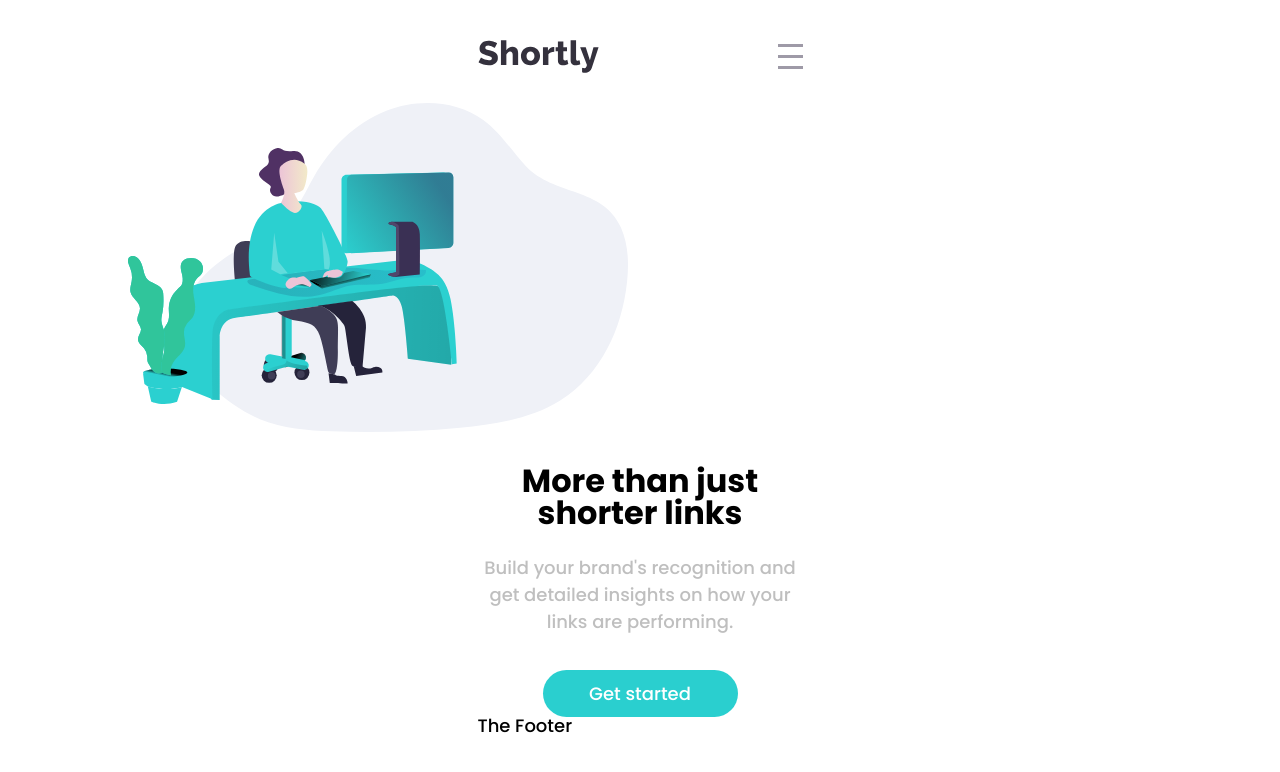
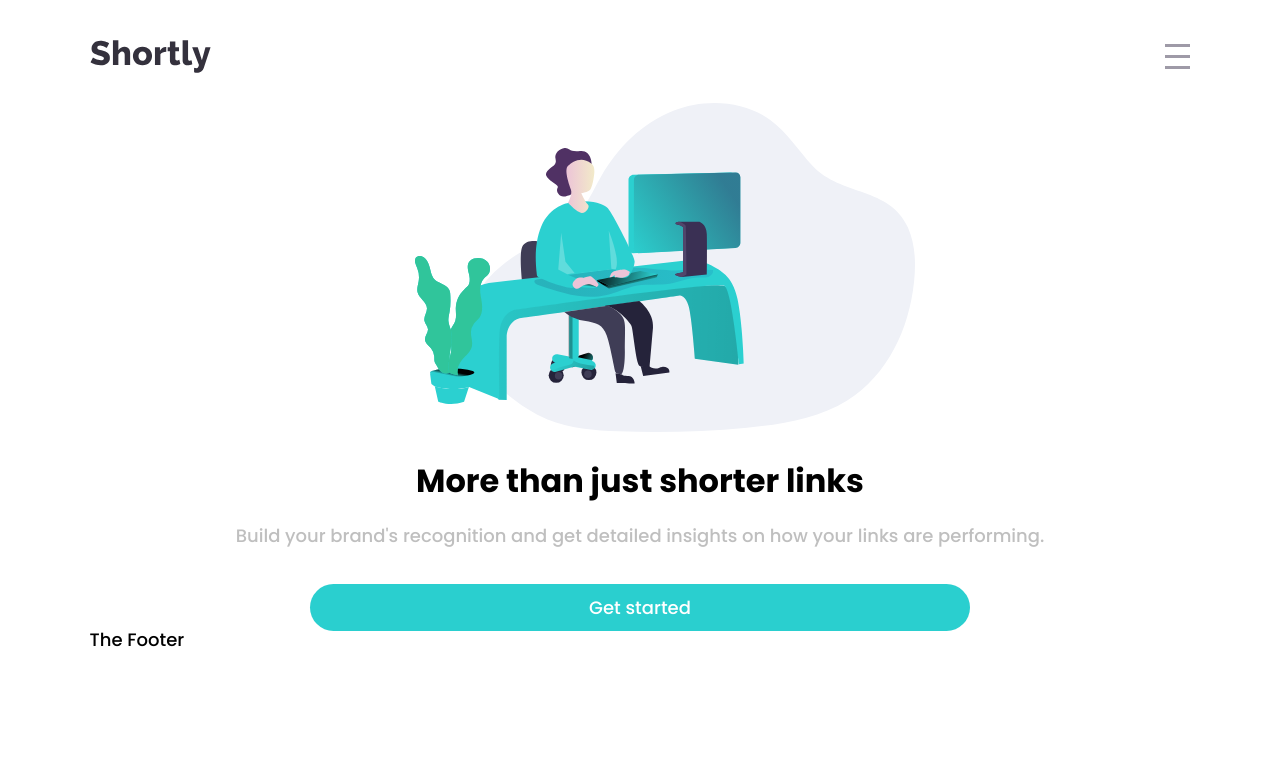
Before and after one commit to skin93/shortly, a React (Create React App) app: page / in a window 1280 px wide. Shown: the top 772 px of the page. Built offline with nearby package versions, Linux system fonts and the light colour scheme.

Commit message:
Style hero section desktop

```diff
--- a/src/GlobalStyle.js
+++ b/src/GlobalStyle.js
@@ -54,12 +54,15 @@ body {
 `;
 
 export const Container = styled.div`
-  width: 100%;
-  max-width: 325px;
+  width: 86vw;
   margin-inline: auto;
+  display: flex;
+  flex-direction: column;
 
   @media ${theme.device.desktop} {
-    max-width: 1180px;
+    width: 82vw;
+    flex-direction: row;
+    align-items: center;
   }
 `;
 
--- a/src/components/Hero/Header.styled.js
+++ b/src/components/Hero/Header.styled.js
@@ -2,17 +2,26 @@ import { PrimaryButton } from "components/UI/Button/Button.styled";
 import styled from "styled-components";
 
 export const StyledSection = styled.section`
-  display: flex;
-  flex-direction: column;
   margin-top: 30px;
   position: relative;
   overflow-x: hidden;
+
+  @media ${({ theme }) => theme.device.desktop} {
+    margin-top: 100px;
+  }
 `;
 
 export const ImgWrapper = styled.div`
   width: 500px;
   position: relative;
-  right: -10vw;
+  margin-inline: auto;
+  right: -25px;
+
+  @media ${({ theme }) => theme.device.desktop} {
+    order: 2;
+    width: 1200px;
+    right: -250px;
+  }
 `;
 
 export const Img = styled.img`
@@ -24,11 +33,21 @@ export const HeroContent = styled.div`
   flex-direction: column;
   text-align: center;
   align-items: center;
+
+  @media ${({ theme }) => theme.device.desktop} {
+    order: 1;
+    text-align: left;
+    align-items: flex-start;
+  }
 `;
 
 export const HeroHead = styled.h1`
   font-size: 2rem;
   margin-top: 30px;
+
+  @media ${({ theme }) => theme.device.desktop} {
+    font-size: 4rem;
+  }
 `;
 
 export const HeroDesc = styled.p`
@@ -36,8 +55,17 @@ export const HeroDesc = styled.p`
   color: ${({ theme }) => theme.colors.neutral.gray};
   line-height: 1.5;
   ${({ theme }) => theme.typography.poppins500}
+
+  @media ${({ theme }) => theme.device.desktop} {
+    width: 85%;
+    margin-top: 0;
+  }
 `;
 
 export const HeroBtn = styled(PrimaryButton)`
   width: 60%;
+
+  @media ${({ theme }) => theme.device.desktop} {
+    width: 30%;
+  }
 `;
--- a/src/components/Hero/index.jsx
+++ b/src/components/Hero/index.jsx
@@ -13,10 +13,10 @@ import { Container } from "GlobalStyle";
 export default function HeroSection() {
   return (
     <StyledSection>
-      <ImgWrapper>
-        <Img src={illustration} alt="illustration" />
-      </ImgWrapper>
       <Container>
+        <ImgWrapper>
+          <Img src={illustration} alt="illustration" />
+        </ImgWrapper>
         <HeroContent>
           <HeroHead>More than just shorter links</HeroHead>
           <HeroDesc>
```
